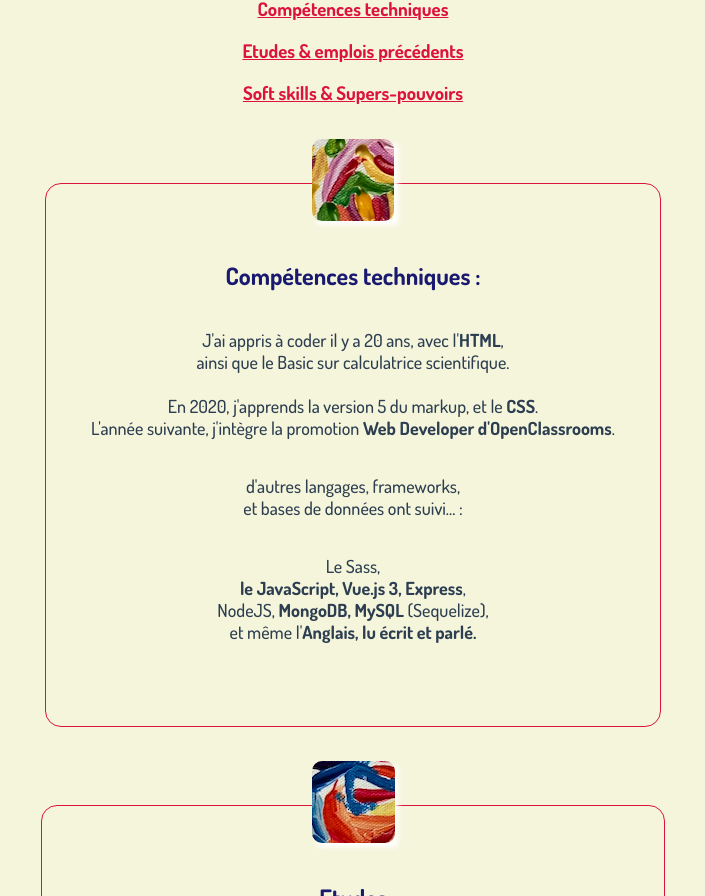
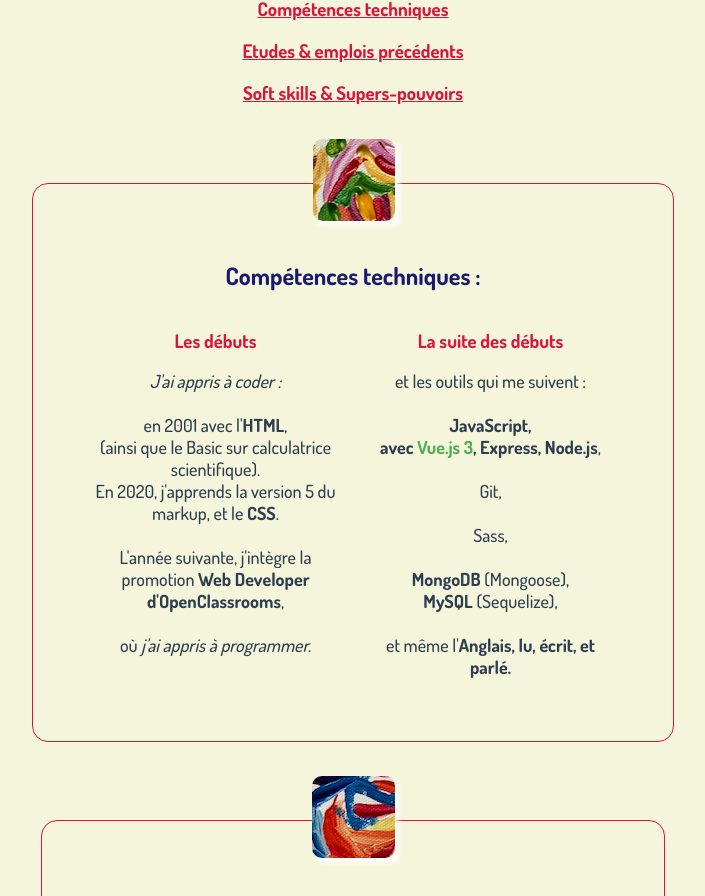
Before and after one commit to jmcob/jmax.dev, a Vue app: page /cv in a window 1280 px wide. Shown: the part 374-1270 px from the top of the page, without its empty margins (287-992 px from the left). Built offline with nearby package versions, Linux system fonts and the light colour scheme; a web font is replaced by a local one.

Commit message:
stack technique amélioré

```diff
--- a/src/App.vue
+++ b/src/App.vue
@@ -77,10 +77,24 @@ h2 {
   align-items: center;
   background-color: transparent;
 }
+.projects {
+  display: flex;
+  flex-direction: row;
+  flex-wrap: wrap;
+  justify-content: center;
+  grid-gap: 5%;
+}
+.card {
+  width: 45%;
+}
 .img {
   box-sizing: border-box;
   box-shadow: 5px 5px 5px white;
   width: 81px;
   height: 81px;
 }
+.vue {
+  color: #4caf50;
+  font-weight: bold;
+}
 </style>
--- a/src/components/HelloWorld.vue
+++ b/src/components/HelloWorld.vue
@@ -40,8 +40,4 @@ h2 {
 a {
   color: crimson;
 }
-.vue {
-  color: #4caf50;
-  font-weight: bold;
-}
 </style>
--- a/src/views/CVView.vue
+++ b/src/views/CVView.vue
@@ -16,28 +16,43 @@
         </div>
         <br />
         <h2>Compétences techniques :</h2>
-        <p>
-          J'ai appris à coder il y a 20 ans, avec l'<strong>HTML</strong>,
-          <br />ainsi que le Basic sur calculatrice scientifique.
-          <br />
-          <br />
-          En 2020, j'apprends la version 5 du markup, et le
-          <strong>CSS</strong>.
-          <br />
-          L'année suivante, j'intègre la promotion
-          <strong>Web Developer d'OpenClassrooms</strong>.
-        </p>
-        <p>
-          d'autres langages, frameworks, <br />
-          et bases de données ont suivi... :
-        </p>
-        <p>
-          Le Sass, <br />
-          <strong>le JavaScript, Vue.js 3, Express</strong>, <br />
-          NodeJS, <strong>MongoDB, MySQL</strong> (Sequelize), <br />
-          et même l'<strong>Anglais, lu écrit et parlé.</strong>
-        </p>
-        <br />
+        <div class="projects">
+          <div class="card">
+            <h3>Les débuts</h3>
+            <p>
+              <em>J'ai appris à coder :</em><br /><br />
+              en 2001 avec l'<strong>HTML</strong>, <br />(ainsi que le Basic
+              sur calculatrice scientifique).
+              <br />
+              En 2020, j'apprends la version 5 du markup, et le
+              <strong>CSS</strong>. <br /><br />
+              L'année suivante, j'intègre la promotion
+              <strong>Web Developer d'OpenClassrooms</strong>, <br /><br />
+              où <em>j'ai appris à programmer.</em>
+            </p>
+          </div>
+          <div class="card">
+            <h3>La suite des débuts</h3>
+            <p>
+              et les outils qui me suivent :
+              <br />
+              <br />
+              <strong
+                >JavaScript,<br />
+                avec <span class="vue">Vue.js 3</span>, Express, Node.js</strong
+              >, <br /><br />
+
+              Git,<br /><br />
+              Sass, <br />
+              <br />
+
+              <strong>MongoDB</strong> (Mongoose),<br />
+              <strong>MySQL</strong>
+              (Sequelize), <br /><br />
+              et même l'<strong>Anglais, lu, écrit, et parlé.</strong>
+            </p>
+          </div>
+        </div>
       </div>
     </div>
     <br />
--- a/src/views/PortFolioView.vue
+++ b/src/views/PortFolioView.vue
@@ -132,14 +132,4 @@ h2 {
   width: 77px;
   height: 77px;
 }
-.projects {
-  display: flex;
-  flex-direction: row;
-  flex-wrap: wrap;
-  justify-content: center;
-  grid-gap: 5%;
-}
-.card {
-  width: 45%;
-}
 </style>
```
